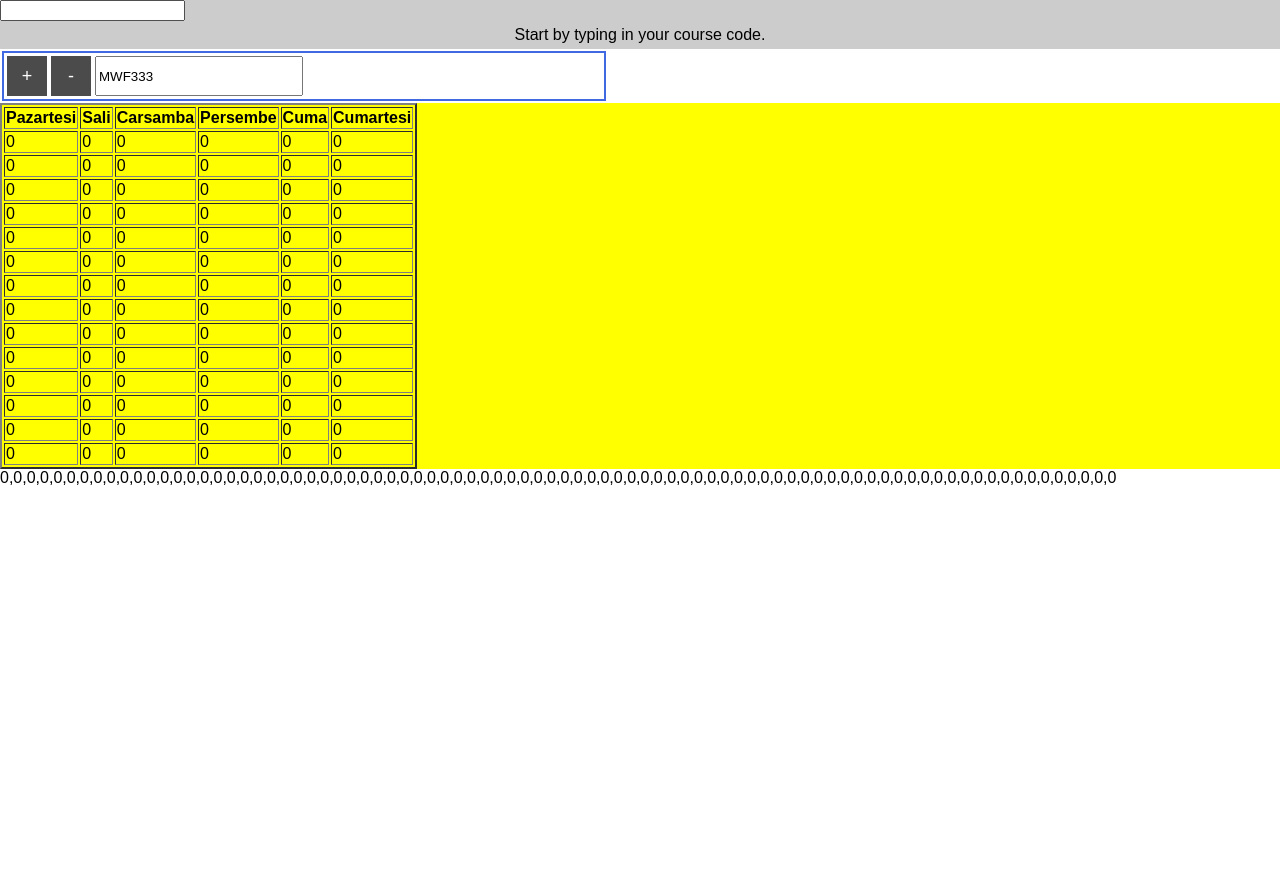
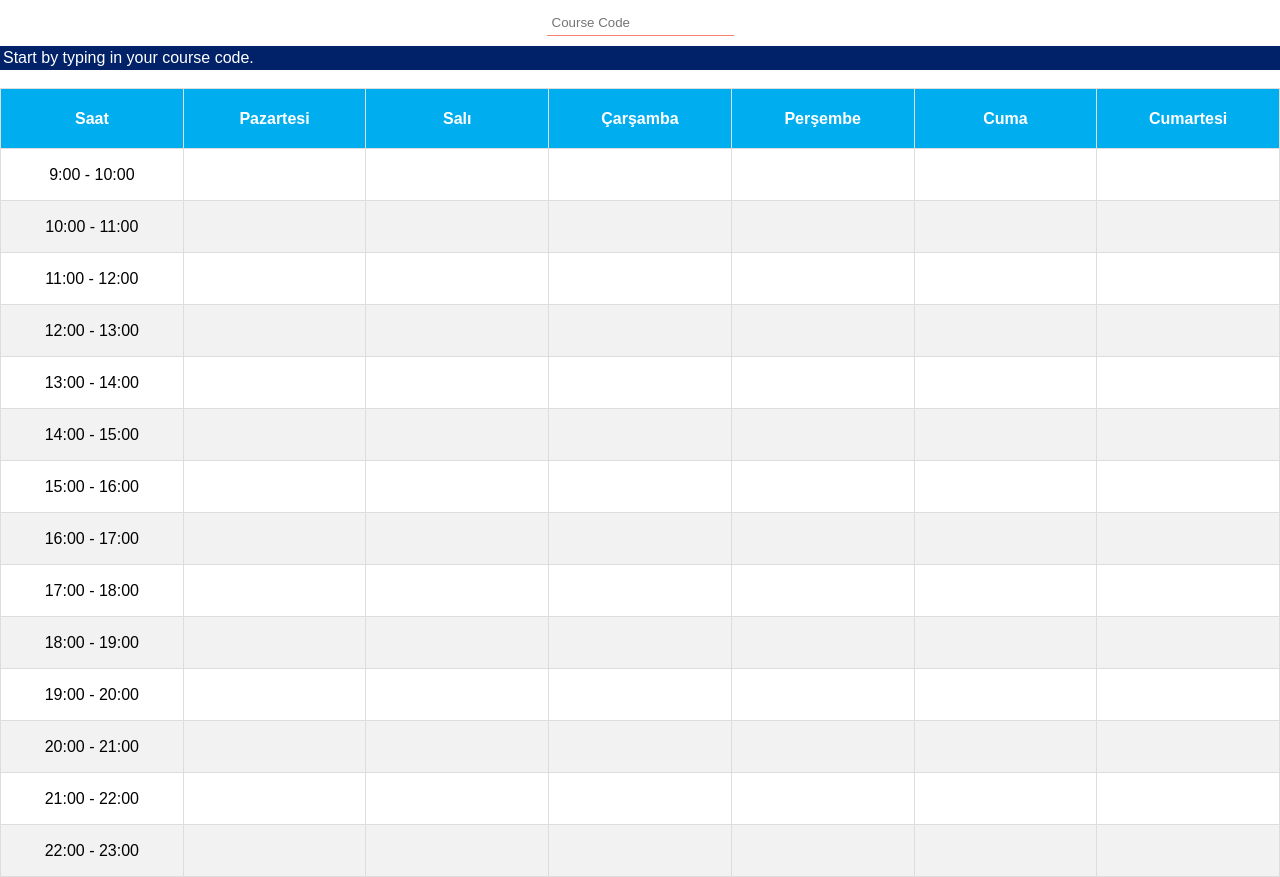
Before and after one commit to DespicableSensei/BOUN-Planner, a React (Create React App) app: page / in a window 1280 px wide. Before the commit the page ends 800 px from the top, so only its background shows below. Built offline with nearby package versions, Linux system fonts and the light colour scheme.

Commit message:
Working Tech Demo

```diff
--- a/public/index.html
+++ b/public/index.html
@@ -4,37 +4,15 @@
     <meta charset="utf-8">
     <meta name="viewport" content="width=device-width, initial-scale=1, shrink-to-fit=no">
     <meta name="theme-color" content="#000000">
-    <!--
-      manifest.json provides metadata used when your web app is added to the
-      homescreen on Android. See https://developers.google.com/web/fundamentals/engage-and-retain/web-app-manifest/
-    -->
     <link rel="manifest" href="%PUBLIC_URL%/manifest.json">
     <link rel="shortcut icon" href="%PUBLIC_URL%/favicon.ico">
-    <!--
-      Notice the use of %PUBLIC_URL% in the tags above.
-      It will be replaced with the URL of the `public` folder during the build.
-      Only files inside the `public` folder can be referenced from the HTML.
-
-      Unlike "/favicon.ico" or "favicon.ico", "%PUBLIC_URL%/favicon.ico" will
-      work correctly both with client-side routing and a non-root public URL.
-      Learn how to configure a non-root public URL by running `npm run build`.
-    -->
-    <title>React App</title>
+    <title>BOUN Course Planner+</title>
   </head>
   <body>
     <noscript>
       You need to enable JavaScript to run this app.
+      Bu site çalışmak için JavaScript kullanmaktadır.
     </noscript>
     <div id="root"></div>
-    <!--
-      This HTML file is a template.
-      If you open it directly in the browser, you will see an empty page.
-
-      You can add webfonts, meta tags, or analytics to this file.
-      The build step will place the bundled scripts into the <body> tag.
-
-      To begin the development, run `npm start` or `yarn start`.
-      To create a production bundle, use `npm run build` or `yarn build`.
-    -->
   </body>
 </html>
--- a/src/ActualTable.js
+++ b/src/ActualTable.js
@@ -13,7 +13,7 @@ class ActualTable extends React.Component {
         for(var i = timeIndex*6; i<timeIndex*6+6; i++) {
             rowReturn.push(this.props.array[i]);
         }
-        return rowReturn;
+        return [rowReturn, timeIndex];
     }
     returnAllRows() {
         var currentAllRows = [];
@@ -29,17 +29,20 @@ class ActualTable extends React.Component {
         }
         return currentAllCols;
     }
-    makeRow(rowArray) {
+    makeRow(makeRowArray) {
+        //makeRowArray: [rowReturn, timeIndex]
+        var rowArray = makeRowArray[0];
+        var timeIndex = makeRowArray[1];
         var cellArray = rowArray.map((cell) => {
             return this.makeCell(cell);
         })
-        return <tr>{cellArray}</tr>;
+        return <tr key={Math.random()}><td>{this.giveActualTime(timeIndex)}</td>{cellArray}</tr>;
     }
     makeCell(cellArray) {
         var insideCellArray = cellArray.map((item) => {
-            return <li>{item}</li>
+            return <li key={Math.random()}>{item}</li>
         })
-        return <td>{insideCellArray}</td>
+        return <td key={Math.random()}>{insideCellArray}</td>
     }
     makeAllRows() {
         var rowArray = [];
@@ -48,16 +51,23 @@ class ActualTable extends React.Component {
         }
         return rowArray;
     }
+    giveActualTime(timeIndex) {
+        var startTimeIndex = timeIndex+9;
+        var endTimeIndex = timeIndex+10;
+        var finalTimeString = startTimeIndex + ":00 - " + endTimeIndex + ":00";
+        return finalTimeString;
+    }
     render() {
         console.log(this.returnAllRows());
         return(
-            <table border='2'>
+            <table id="coursesTable">
                 <thead>
                     <tr>
+                        <th>Saat</th>
                         <th>Pazartesi</th>
-                        <th>Sali</th>
-                        <th>Carsamba</th>
-                        <th>Persembe</th>
+                        <th>Salı</th>
+                        <th>Çarşamba</th>
+                        <th>Perşembe</th>
                         <th>Cuma</th>
                         <th>Cumartesi</th>
                     </tr>
--- a/src/App.css
+++ b/src/App.css
@@ -1,53 +1,6 @@
-.box {
-  width: calc(20% - 5px);
-  height: 5%;
-  padding: 5px;
-  background: #ccc;
-  border: 1px solid #000000;
-  margin-left:-1px;
-  margin-top:-1px;
+body {
+  font-family: Arial, Helvetica, sans-serif;
   user-select: none;
-  display: inline-block;
-}
-.box p {
-  margin: 0;
-  pointer-events:none;
-}
-.grid {
-  width: 100%;
-  height: 90%;
-  background: rgba(25, 171, 255, 0.8);
-}
-.app {
-  margin:0 auto;
-  background: yellow;
-}
-.buttons {
-  border: royalblue solid 2px;
-  margin: 2px;
-  width: 600px;
-}
-.buttons input {
-  height: 34px;
-  width: 200px;
-}
-.buttons table {
-  width: 100%
-}
-.buttons button {
-  background: rgb(75, 75, 75);
-  border: none;
-  width: 40px;
-  height: 40px;
-  display: table-cell;
-  color: white;
-  font-size: 18px;
-}
-.button {
-  width: 40px;
-}
-.hide {
-  color: #ccc;
 }
 ul li {
 user-select: none;
@@ -57,12 +10,50 @@ li {
   margin: 0;
   padding: 0;
 }
-.courseSearch {
-  background: #ccc;
+table {
+  cursor: default;
 }
 .courseScroll {
-  background: #ccc;
+  background: #012169;
+  color: #fff;
 }
 .courseScroll table {
   width: 100%;
 }
+.inputClass {
+  background: #fff;
+  padding-bottom: 10px;
+  padding-top: 10px;
+}
+.inputClass input {
+  border: none;
+  border-bottom: 1px solid salmon;
+  padding: 5px;
+}
+.inputClass input:focus {
+  outline-width: 0;
+}
+#coursesTable {
+  border-collapse: collapse;
+  width: 100%;
+}
+
+#coursesTable td, #coursesTable th {
+  border: 1px solid #ddd;
+  padding: 8px;
+  width: calc(100% / 7);
+  height: 35px;
+  text-align: center;
+}
+
+#coursesTable tr:nth-child(even){background-color: #f2f2f2;}
+
+#coursesTable tr:hover {background-color: #ddd;}
+
+#coursesTable th {
+  padding-top: 12px;
+  padding-bottom: 12px;
+  text-align: center;
+  background-color: #00AEEF;
+  color: white;
+}
--- a/src/App.js
+++ b/src/App.js
@@ -4,67 +4,36 @@ import './App.css';
 import data from './deps.json';
 import all from './amk.min.json';
 
-import Table from './Table';
 import ActualTable from './ActualTable';
-import Buttons from './Buttons';
 import CourseSearch from './CourseSearch';
 
 class App extends Component {
   constructor() {
     super();
     var array = new Array(84);
-    array = array.fill([0]);
+    array = array.fill([""]);
     this.state = {
       array:array,
     };
     console.log(all);
     console.log(array);
   }
-  updateState = () => {
-   console.log('changing state');
-    this.setState({
-      x: 2
-    },() => { console.log('new state', this.state); })
-  }
-  increaseByOne() {
-    var cur = this.state.array;
-    var newcur = cur.map((item) => {
-      return item+1;
+  increaseCells(indexArray, courseCode) {
+    var cur = JSON.parse(JSON.stringify(this.state.array));
+    indexArray.forEach((index) => {
+      //Check for 0 state
+      if (cur[index][0] === 0) {
+        cur[index].pop();
+      }
+      //Check for identical course
+
+      //Push Course Code
+      cur[index].push(courseCode);
     });
-    this.setState({array:newcur});
-  }
-  decreaseByOne() {
-    var cur = this.state.array;
-    var newcur = cur.map((item) => {
-      return item-1;
-    });
-    this.setState({array:newcur});
-  }
-  increaseSpecificCell(index, courseCode) {
-    console.log("ISC",index);
-    if(index>this.state.array.length) {alert('O kadar ders yok olm')}
-    else {
-    var cur = JSON.parse(JSON.stringify(this.state.array));
-    console.log(cur[index]);
-    cur[index].push(courseCode);
-    console.log(cur);
     this.setState({array:cur});
-    console.log(this.state.array);
-    }
-  }
-  checkForConflict(target, course) {
-    var isThereConflict = false;
-    var cur = this.state.array;
-    if (cur[target][0] !== 0 && cur[target] !== course) {
-      isThereConflict = true;
-    }
-    console.log(target, course);
-    console.log(cur[target]);
-    return isThereConflict;
   }
   getValue(days, times, courseCode) {
     console.log(days, times);
-    var currentArray = this.state.array;
     var timesOfChange = convertTime(days, times);
     var convertedArray = timesOfChange.map((initial) => {
       var col = initial.charAt(0);
@@ -72,28 +41,16 @@ class App extends Component {
       return ((row*6)+(col-1)-5);
     })
     console.log(convertedArray);
-    convertedArray.forEach((index) => {
-      //var conflict = this.checkForConflict(index,courseCode);
-      // if (conflict) {
-      //   alert("Conflict @ " + index + ". Between " + courseCode + " and " + currentArray[index]);
-      //   console.log("Conflict @ " + index + ". Between " + courseCode + " and " + currentArray[index]);
-      //   this.increaseSpecificCellConflicted(index, courseCode);
-      // }
-      // else {
-        this.increaseSpecificCell(index, courseCode);
-      //}
-    })
+    this.increaseCells(convertedArray,courseCode);
   }
   render() {
     return (
       <div>
       <CourseSearch addCourse={this.getValue.bind(this)} data={data} all={all} />
-      <Buttons funcOne={this.increaseByOne.bind(this)} funcTwo={this.decreaseByOne.bind(this)} takeInput={this.getValue.bind(this)}/>
-      <div  className="app">
-      <ActualTable array={this.state.array}/>
-        {/* <Table array={this.state.array} increaseCell={this.increaseSpecificCell.bind(this)}/> */}
-      </div>
-      {this.state.array.join()}
+      <br/>
+        <div  className="table">
+        <ActualTable array={this.state.array}/>
+        </div>
       </div>
     );
   }
@@ -110,7 +67,7 @@ function convertTime(days, times) {
   var slicedDays = days.split("");
   //Slice days string into individual items in an array
   slicedDays.map((item,index) => {
-    if(item>="A" && item<="Z" || item>="a" && item <= "z") {
+    if((item>="A" && item<="Z") || (item>="a" && item <= "z")) {
       if (item === "h") {
         dayArray.pop();
         dayArray.push("Th");
@@ -123,6 +80,7 @@ function convertTime(days, times) {
         dayArray.push(item);
       }
     }
+    return "OK";
   })
   //Map column values to each day
   dayArray.map((day) => {
@@ -149,6 +107,7 @@ function convertTime(days, times) {
         colArray.push(666);
       break
     }
+    return "OK";
   })
   //Slice times string into individual time slots
   var slicedTimes = times.split("");
@@ -158,6 +117,7 @@ function convertTime(days, times) {
     console.log("bir kat");
     slicedTimes.map((time) => {
       timeArray.push(time);
+      return "OK";
     })
   }
   if (slicedTimes.length===count*2 && slicedTimes.length !== 0) {
@@ -169,54 +129,9 @@ function convertTime(days, times) {
   }
     colArray.map((day,index) => {
     finalArray.push(day+timeArray[index]);
+    return "OK";
   })
   console.log(finalArray);
   return finalArray;
 }
-
-// function convertTime(timestring) {
-//   var slicedString = timestring.split("");
-//   var dayArray = [];
-//   var timeArray = [];
-//   var colArray = [];
-//   var finalArray = [];
-//   slicedString.map((item,index) => {
-//     if(item>='A' && item<='z') {
-//       if (item === "h") {
-//         dayArray.pop();
-//         dayArray.push("Th");
-//       }
-//       else{
-//         dayArray.push(item);
-//       }
-//     }
-//     else {
-//       timeArray.push(item);
-//     }
-//   });
-//   dayArray.map((day) => {
-//     switch(day) {
-//       case "M":
-//         colArray.push(0);
-//       break;
-//       case "T":
-//         colArray.push(1);
-//       break;
-//       case "W":
-//         colArray.push(2);
-//       break;
-//       case "Th":
-//         colArray.push(3);
-//       break;
-//       case "F":
-//         colArray.push(4);
-//       break;
-//     }
-//   })
-
-//   colArray.map((day,index) => {
-//     finalArray.push(day+timeArray[index]);
-//   })
-//   return finalArray;
-// }
 export default App;
--- a/src/CourseSearch.js
+++ b/src/CourseSearch.js
@@ -31,9 +31,12 @@ class CourseSearch extends React.Component {
     render() {
         return (
             <div className='courseSearch'>
-                <div>
-                    <input onChange={this.handleChange.bind(this)}></input>
+                <center>
+                <div className="inputClass">
+                    <input placeholder="Course Code" onChange={this.handleChange.bind(this)}></input>
                 </div>
+
+                </center>
                 <div>
                     <ResultCourse addCourse={this.props.addCourse} data={this.props.data} all={this.props.all} results={this.state.matchedSearch}/>
                 </div>
--- a/src/ResultCourse.js
+++ b/src/ResultCourse.js
@@ -11,14 +11,11 @@ class ResultCourse extends React.Component {
         this.props.addCourse(days, hours, courseCode);
     }
     listResults() {
-        let height = 0;
         let matchedDeps = this.props.results;
-        let allCourses = this.props.all;
-        var depArray = this.props.results;
         if(matchedDeps.length !== 0) {
-            var displayArray = depArray.map((course) => {
+            var displayArray = matchedDeps.map((course) => {
                 return (
-                    <tr>
+                    <tr key={Math.random()}>
                     <td>{course["Code_Sec"]}</td>
                     <td>{course["Name"]}</td>
                     <td>{course["Credits"]}</td>
@@ -34,19 +31,18 @@ class ResultCourse extends React.Component {
         else {
             return (
                 <tr>
-                <center>
                 <td>Start by typing in your course code.</td>
-                </center>
                 </tr>
             );
         }
     }
     render() {
+        var sty = {};
         if (this.props.results.length !== 0) {
-            var sty = {height: 400, overflowY:'scroll', overflowX:'hidden'}
+            sty = {height: 400, overflowY:'scroll', overflowX:'hidden'}
         }
         else {
-            var sty = {marginLeft: "auto",marginRight: "auto"}
+            sty = {marginLeft: "auto",marginRight: "auto"}
         }
         return (
             <div className='courseScroll' style={sty}>
```
